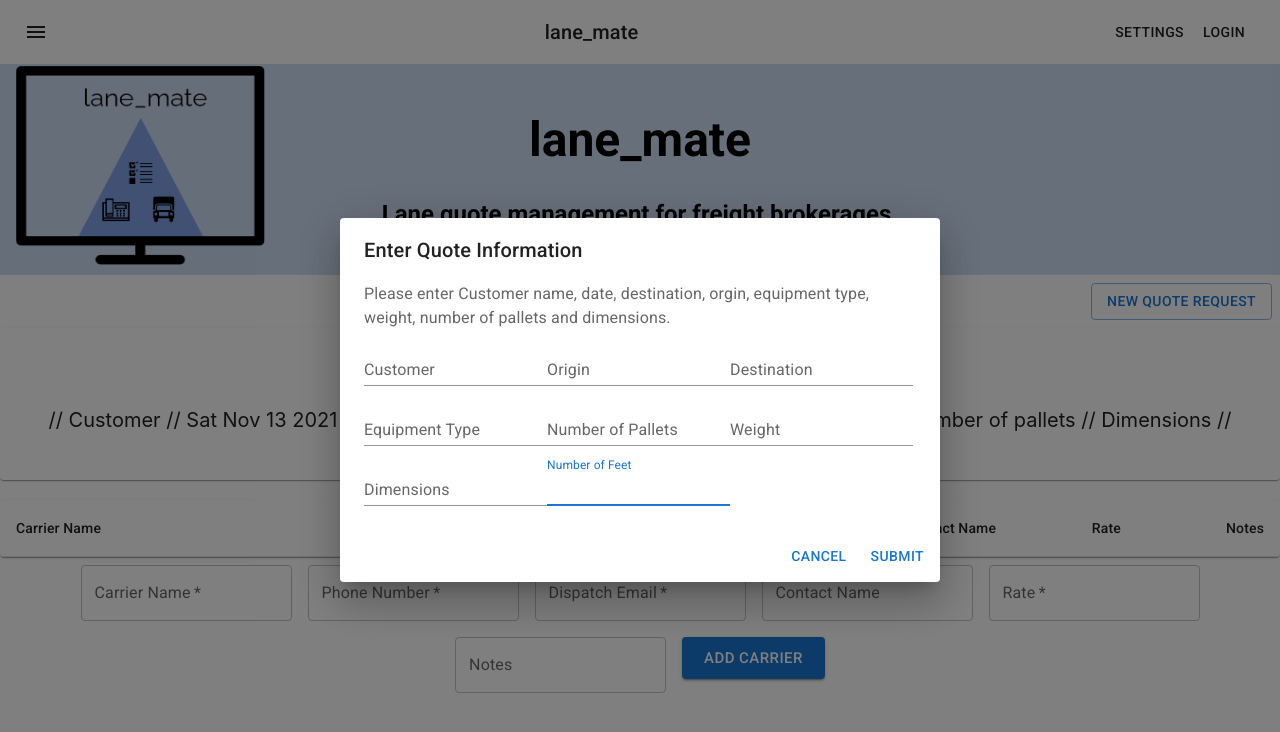
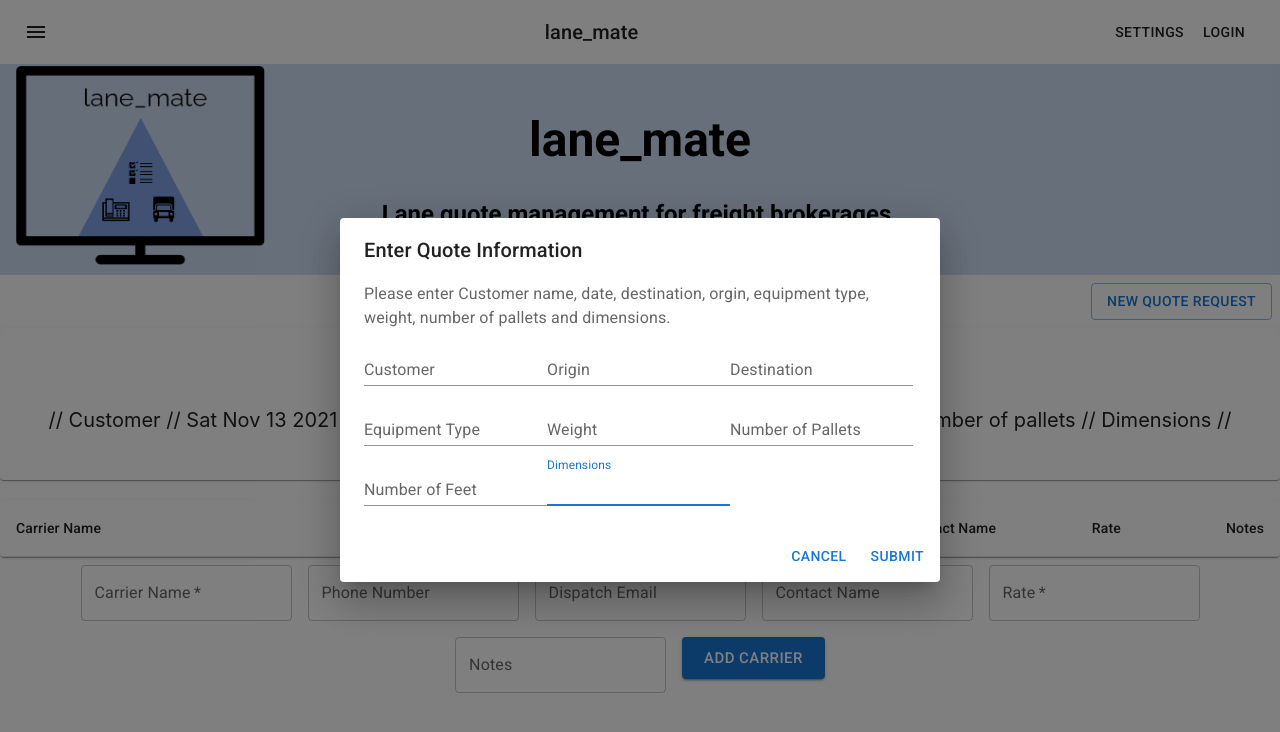
Before and after one commit to LenLeonard/lane_mate, a React (Create React App) app in the folder lane_mate_frontend/: page / in a window 1280 px wide. Both pictures are taken after a click on the button "NEW QUOTE REQUEST". Shown: the top 732 px of the page. Built offline with nearby package versions, Linux system fonts and the light colour scheme.

Commit message:
form validation v1 complete, trying to integrate CarrierTable with Quote Request

```diff
--- a/lane_mate_frontend/package.json
+++ b/lane_mate_frontend/package.json
@@ -5,6 +5,7 @@
   "dependencies": {
     "@emotion/react": "^11.5.0",
     "@emotion/styled": "^11.3.0",
+    "@hookform/resolvers": "^2.8.5",
     "@material-ui/core": "^4.12.3",
     "@mui/icons-material": "^5.1.1",
     "@mui/material": "^5.1.0",
@@ -15,7 +16,8 @@
     "react-dom": "^17.0.2",
     "react-hook-form": "^7.20.1",
     "react-scripts": "4.0.3",
-    "web-vitals": "^1.1.2"
+    "web-vitals": "^1.1.2",
+    "yup": "^0.32.11"
   },
   "scripts": {
     "start": "react-scripts start",
--- a/lane_mate_frontend/src/App.js
+++ b/lane_mate_frontend/src/App.js
@@ -11,8 +11,6 @@ function App() {
       <TopBar />
       <Header />
       <FormDialog />
-      <br />
-      <CarrierTable />
     </div>
   );
 }
--- /dev/null
+++ b/lane_mate_frontend/src/CarrierForm.js
@@ -0,0 +1,153 @@
+import * as React from "react";
+import Box from "@mui/material/Box";
+import { TextField } from "@mui/material";
+import Button from "@mui/material/Button";
+import { Controller, useForm } from "react-hook-form";
+
+export default function CarrierForm({ createNewEntryOnSubmit }) {
+  const {
+    register,
+    handleSubmit,
+    control,
+    reset,
+    formState: { errors },
+  } = useForm();
+
+  const formSubmitandReset = (event) => {
+    createNewEntryOnSubmit(event);
+    reset();
+  };
+
+  return (
+    <form onSubmit={handleSubmit(formSubmitandReset)}>
+      <Box
+        sx={{
+          "& > :not(style)": { m: 1 },
+        }}
+        noValidate
+        autoComplete="on"
+      >
+        <Controller
+          name="carrierName"
+          control={control}
+          render={({ field: { onChange, value } }) => (
+            <TextField
+              value={value || ""}
+              onChange={onChange}
+              label="Carrier Name"
+              variant="outlined"
+              margin="normal"
+              color="secondary"
+              required
+            />
+          )}
+        />
+        <Controller
+          name="phoneNumber"
+          control={control}
+          defaultValue=""
+          render={({ field: { onChange, value } }) => (
+            <TextField
+              value={value || ""}
+              onChange={onChange}
+              label="Phone Number"
+              variant="outlined"
+              margin="normal"
+              color="secondary"
+              {...register("phoneNumber", {
+                pattern: {
+                  value: /^\d{10}$/,
+                  message: "Phone number must be a 10 digit number",
+                },
+              })}
+              error={!!errors?.phoneNumber}
+              helperText={errors?.phoneNumber?.message}
+            />
+          )}
+        />
+        <Controller
+          name="dispatchEmail"
+          control={control}
+          defaultValue=""
+          render={({ field: { onChange, value } }) => (
+            <TextField
+              value={value || ""}
+              onChange={onChange}
+              label="Dispatch Email"
+              variant="outlined"
+              margin="normal"
+              color="secondary"
+              {...register("dispatchEmail", {
+                pattern: {
+                  value: /\S+@\S+\.\S+/,
+                  message: "Invalid email address",
+                },
+              })}
+              error={!!errors?.dispatchEmail}
+              helperText={errors?.dispatchEmail?.message}
+            />
+          )}
+        />
+        <Controller
+          name="contactName"
+          control={control}
+          defaultValue=""
+          render={({ field: { onChange, value } }) => (
+            <TextField
+              value={value || ""}
+              onChange={onChange}
+              label="Contact Name"
+              variant="outlined"
+              margin="normal"
+              color="secondary"
+            />
+          )}
+        />
+        <Controller
+          name="rate"
+          control={control}
+          defaultValue=""
+          render={({ field: { onChange, value } }) => (
+            <TextField
+              value={value || ""}
+              onChange={onChange}
+              label="Rate"
+              variant="outlined"
+              margin="normal"
+              color="secondary"
+              required
+              {...register("rate", {
+                pattern: {
+                  value: /^\d+(\.\d{1,2})?$/,
+                  message: "Rate must be a number",
+                },
+              })}
+              error={!!errors?.rate}
+              helperText={errors?.rate?.message}
+            />
+          )}
+        />
+        <Controller
+          name="notes"
+          control={control}
+          defaultValue=""
+          render={({ field: { onChange, value } }) => (
+            <TextField
+              value={value || ""}
+              onChange={onChange}
+              label="Notes"
+              variant="outlined"
+              margin="normal"
+              color="secondary"
+              multilinerows="4"
+            />
+          )}
+        />
+
+        <Button variant="contained" color="primary" type="submit" size="large">
+          Add Carrier
+        </Button>
+      </Box>
+    </form>
+  );
+}
--- a/lane_mate_frontend/src/CarrierTable.js
+++ b/lane_mate_frontend/src/CarrierTable.js
@@ -6,58 +6,25 @@ import TableContainer from "@mui/material/TableContainer";
 import TableHead from "@mui/material/TableHead";
 import TableRow from "@mui/material/TableRow";
 import Paper from "@mui/material/Paper";
-import Box from "@mui/material/Box";
-import { TextField } from "@mui/material";
-import Button from "@mui/material/Button";
-import { useState } from "react";
-import { Controller, useForm } from "react-hook-form";
+
+import { useForm } from "react-hook-form";
+import CarrierForm from "./CarrierForm";
 
 // This function takes in the data from the form and creates an object corresponding to the carrier and rate information entered
-
-function createData(
-  carrierName,
-  phoneNumber,
-  dispatchEmail,
-  contactName,
-  rate,
-  notes
-) {
-  return { carrierName, phoneNumber, dispatchEmail, contactName, rate, notes };
-}
 
 //rows is an array of objects that correspond to the data in the table
 const rows = [];
 
 // This is the component that renders the table
 export default function CarrierTable() {
-  const { register, handleSubmit, errors, control } = useForm();
-
-  const [carrierName, setCarrierName] = useState("");
-  const [phoneNumber, setPhoneNumber] = useState("");
-  const [dispatchEmail, setDispatchEmail] = useState("");
-  const [contactName, setContactName] = useState("");
-  const [rate, setRate] = useState("");
-  const [notes, setNotes] = useState("");
+  const { reset } = useForm();
 
   // This function is called when the user submits the form. newEntry is an object created from the state of each of the form fields
 
-  const createNewEntryOnSubmit = () => {
-    const newEntry = createData(
-      carrierName,
-      phoneNumber,
-      dispatchEmail,
-      contactName,
-      rate,
-      notes
-    );
-    console.log(newEntry);
-    rows.push(newEntry);
-    setCarrierName("");
-    setPhoneNumber("");
-    setDispatchEmail("");
-    setContactName("");
-    setRate("");
-    setNotes("");
+  const createNewEntryOnSubmit = (event) => {
+    console.log(event);
+    rows.push(event);
+    reset();
   };
 
   return (
@@ -96,87 +63,7 @@ export default function CarrierTable() {
         </TableContainer>
       </div>
       <div>
-        <form onSubmit={handleSubmit(createNewEntryOnSubmit)}>
-          <Box
-            sx={{
-              "& > :not(style)": { m: 1 },
-            }}
-            noValidate
-            autoComplete="on"
-          >
-            <Controller
-              name="carrierName"
-              control={control}
-              defaultValue=""
-              onChange={(e) => setCarrierName(e.target.value)}
-              render={({ field: { onChange, value } }) => (
-                <TextField
-                  value={value}
-                  onChange={onChange}
-                  label="Carrier Name"
-                  variant="outlined"
-                  margin="normal"
-                  color="secondary"
-                  required
-                />
-              )}
-            />
-
-            <TextField
-              value={phoneNumber}
-              onChange={(e) => setPhoneNumber(e.target.value)}
-              label="Phone Number"
-              variant="outlined"
-              margin="normal"
-              color="secondary"
-              required
-            />
-            <TextField
-              value={dispatchEmail}
-              onChange={(e) => setDispatchEmail(e.target.value)}
-              label="Dispatch Email"
-              variant="outlined"
-              margin="normal"
-              color="secondary"
-              required
-            />
-            <TextField
-              value={contactName}
-              onChange={(e) => setContactName(e.target.value)}
-              label="Contact Name"
-              variant="outlined"
-              margin="normal"
-              color="secondary"
-            />
-            <TextField
-              value={rate}
-              onChange={(e) => setRate(e.target.value)}
-              label="Rate"
-              variant="outlined"
-              margin="normal"
-              color="secondary"
-              required
-            />
-            <TextField
-              value={notes}
-              onChange={(e) => setNotes(e.target.value)}
-              label="Notes"
-              variant="outlined"
-              margin="normal"
-              color="secondary"
-              multilinerows="4"
-            />
-
-            <Button
-              variant="contained"
-              color="primary"
-              type="submit"
-              size="large"
-            >
-              Add Carrier
-            </Button>
-          </Box>
-        </form>
+        <CarrierForm createNewEntryOnSubmit={createNewEntryOnSubmit} />
       </div>
     </div>
   );
--- a/lane_mate_frontend/src/Dialog.js
+++ b/lane_mate_frontend/src/Dialog.js
@@ -9,21 +9,19 @@ import DialogTitle from "@mui/material/DialogTitle";
 import { useState } from "react";
 import QuoteCard from "./QuoteCard";
 import { CardActions } from "@mui/material";
-import { useForm } from "react-hook-form";
+import { useForm, Controller } from "react-hook-form";
+import CarrierTable from "./CarrierTable";
 
 export default function FormDialog() {
-  const { register, errors } = useForm();
+  const {
+    register,
+    handleSubmit,
+    control,
+    reset,
+    formState: { errors },
+  } = useForm();
 
   const [quoteNumber, setQuoteNumber] = useState(1);
-  const [customerName, setCustomerName] = useState("");
-  const [origin, setOrigin] = useState("");
-  const [destination, setDestination] = useState("");
-  const [equipmentType, setEquipmentType] = useState("");
-  const [weight, setWeight] = useState("");
-  const [numberOfPallets, setNumberOfPallets] = useState("");
-  const [dimensions, setDimensions] = useState("");
-  const [numberOfFeet, setNumberOfFeet] = useState("");
-  const quoteDate = new Date().toDateString();
 
   const [quoteObject, setQuoteObject] = useState({
     quoteNumber: "",
@@ -38,33 +36,7 @@ export default function FormDialog() {
     numberOfFeet: "Number of ",
   });
 
-  function createQuoteObject(
-    quoteNumber,
-    quoteDate,
-    customerName,
-    origin,
-    destination,
-    equipmentType,
-    weight,
-    numberOfPallets,
-    dimensions,
-    numberOfFeet
-  ) {
-    return {
-      quoteNumber: "# " + quoteNumber,
-      quoteDate: new Date().toDateString(),
-      customerName: customerName,
-      origin: origin,
-      destination: destination,
-      equipmentType: equipmentType,
-      weight: weight,
-      numberOfPallets: numberOfPallets,
-      dimensions: dimensions,
-      numberOfFeet: numberOfFeet,
-    };
-  }
-
-  const [open, setOpen] = React.useState(false);
+  const [open, setOpen] = useState(false);
 
   const handleClickOpen = () => {
     setOpen(true);
@@ -74,24 +46,24 @@ export default function FormDialog() {
     setOpen(false);
   };
 
-  const handleSubmit = () => {
+  const onSubmit = (event) => {
     setQuoteNumber(quoteNumber + 1);
 
-    const newQuoteObject = createQuoteObject(
-      quoteNumber,
-      quoteDate,
-      customerName,
-      origin,
-      destination,
-      equipmentType,
-      weight,
-      numberOfPallets,
-      dimensions,
-      numberOfFeet
-    );
+    let newQuoteObject = {
+      quoteNumber: quoteNumber,
+      quoteDate: new Date().toDateString(),
+      customerName: event.customerName,
+      origin: event.origin,
+      destination: event.destination,
+      equipmentType: event.equipmentType,
+      weight: event.weight,
+      numberOfPallets: event.numberOfPallets,
+      dimensions: event.dimensions,
+      numberOfFeet: event.numberOfFeet,
+    };
 
     setQuoteObject(newQuoteObject);
-
+    reset();
     handleClose();
   };
 
@@ -107,13 +79,18 @@ export default function FormDialog() {
         <Dialog open={open} onClose={handleClose}>
           <DialogTitle>Enter Quote Information</DialogTitle>
           <DialogContent>
+            <form id="dialogForm" onSubmit={handleSubmit(onSubmit)}>
               <DialogContentText>
                 Please enter Customer name, date, destination, orgin, equipment
                 type, weight, number of pallets and dimensions.
               </DialogContentText>
+              <Controller
+                name="customerName"
+                control={control}
+                render={({ field: { onChange, value } }) => (
                   <TextField
-              value={customerName}
-              onChange={(e) => setCustomerName(e.target.value)}
+                    value={value || ""}
+                    onChange={onChange}
                     autoFocus
                     margin="dense"
                     id="name"
@@ -121,10 +98,15 @@ export default function FormDialog() {
                     type="outline"
                     variant="standard"
                   />
-
+                )}
+              />
+              <Controller
+                name="origin"
+                control={control}
+                render={({ field: { onChange, value } }) => (
                   <TextField
-              value={origin}
-              onChange={(e) => setOrigin(e.target.value)}
+                    value={value || ""}
+                    onChange={onChange}
                     autoFocus
                     margin="dense"
                     id="name"
@@ -132,9 +114,15 @@ export default function FormDialog() {
                     type="outline"
                     variant="standard"
                   />
+                )}
+              />
+              <Controller
+                name="destination"
+                control={control}
+                render={({ field: { onChange, value } }) => (
                   <TextField
-              value={destination}
-              onChange={(e) => setDestination(e.target.value)}
+                    value={value || ""}
+                    onChange={onChange}
                     autoFocus
                     margin="dense"
                     id="name"
@@ -142,9 +130,15 @@ export default function FormDialog() {
                     type="outline"
                     variant="standard"
                   />
+                )}
+              />
+              <Controller
+                name="equipmentType"
+                control={control}
+                render={({ field: { onChange, value } }) => (
                   <TextField
-              value={equipmentType}
-              onChange={(e) => setEquipmentType(e.target.value)}
+                    value={value || ""}
+                    onChange={onChange}
                     autoFocus
                     margin="dense"
                     id="name"
@@ -152,54 +146,108 @@ export default function FormDialog() {
                     type="outline"
                     variant="standard"
                   />
+                )}
+              />
+              <Controller
+                name="weight"
+                control={control}
+                render={({ field: { onChange, value } }) => (
                   <TextField
-              value={numberOfPallets}
-              onChange={(e) => setNumberOfPallets(e.target.value)}
+                    value={value || ""}
+                    onChange={onChange}
                     autoFocus
                     margin="dense"
-              id="name"
+                    label="Weight"
+                    type="outline"
+                    variant="standard"
+                    {...register("weight", {
+                      pattern: {
+                        value: /^\d+(\.\d{1,2})?$/,
+                        message: "Weight must be a number",
+                      },
+                    })}
+                    error={!!errors?.weight}
+                    helperText={errors?.weight?.message}
+                  />
+                )}
+              />
+              <Controller
+                name="numberOfPallets"
+                control={control}
+                render={({ field: { onChange, value } }) => (
+                  <TextField
+                    value={value || ""}
+                    onChange={onChange}
+                    autoFocus
+                    margin="dense"
                     label="Number of Pallets"
                     type="outline"
                     variant="standard"
+                    {...register("numberOfPallets", {
+                      pattern: {
+                        value: /^\d+(\.\d{1,2})?$/,
+                        message: "Number of Pallets must be a number",
+                      },
+                    })}
+                    error={!!errors?.numberOfPallets}
+                    helperText={errors?.numberOfPallets?.message}
                   />
+                )}
+              />
+
+              <Controller
+                name="numberOfFeet"
+                control={control}
+                render={({ field: { onChange, value } }) => (
                   <TextField
-              value={weight}
-              onChange={(e) => setWeight(e.target.value)}
+                    value={value || ""}
+                    onChange={onChange}
                     autoFocus
                     margin="dense"
-              id="name"
-              label="Weight"
+                    label="Number of Feet"
                     type="outline"
                     variant="standard"
+                    {...register("numberOfFeet", {
+                      pattern: {
+                        value: /^\d+(\.\d{1,2})?$/,
+                        message: "Number of Feet must be a number",
+                      },
+                    })}
+                    error={!!errors?.numberOfFeet}
+                    helperText={errors?.numberOfFeet?.message}
                   />
+                )}
+              />
+
+              <Controller
+                name="dimensions"
+                control={control}
+                render={({ field: { onChange, value } }) => (
                   <TextField
-              value={dimensions}
-              onChange={(e) => setDimensions(e.target.value)}
+                    value={value || ""}
+                    onChange={onChange}
                     autoFocus
                     margin="dense"
-              id="name"
                     label="Dimensions"
                     type="outline"
                     variant="standard"
                   />
-            <TextField
-              value={numberOfFeet}
-              onChange={(e) => setNumberOfFeet(e.target.value)}
-              autoFocus
-              margin="dense"
-              id="name"
-              label="Number of Feet"
-              type="outline"
-              variant="standard"
+                )}
               />
+            </form>
           </DialogContent>
+
           <DialogActions>
             <Button onClick={handleClose}>Cancel</Button>
-            <Button onClick={handleSubmit}>Submit</Button>
+            <Button type="submit" form="dialogForm">
+              Submit
+            </Button>
           </DialogActions>
         </Dialog>
       </div>
       <QuoteCard {...quoteObject} />
+      <br />
+      <CarrierTable />
     </div>
   );
 }
```
Also changed, not shown: 1 other file (tests, documents, lock files or other folders). Lines whose indentation alone changed are shown as unchanged.
